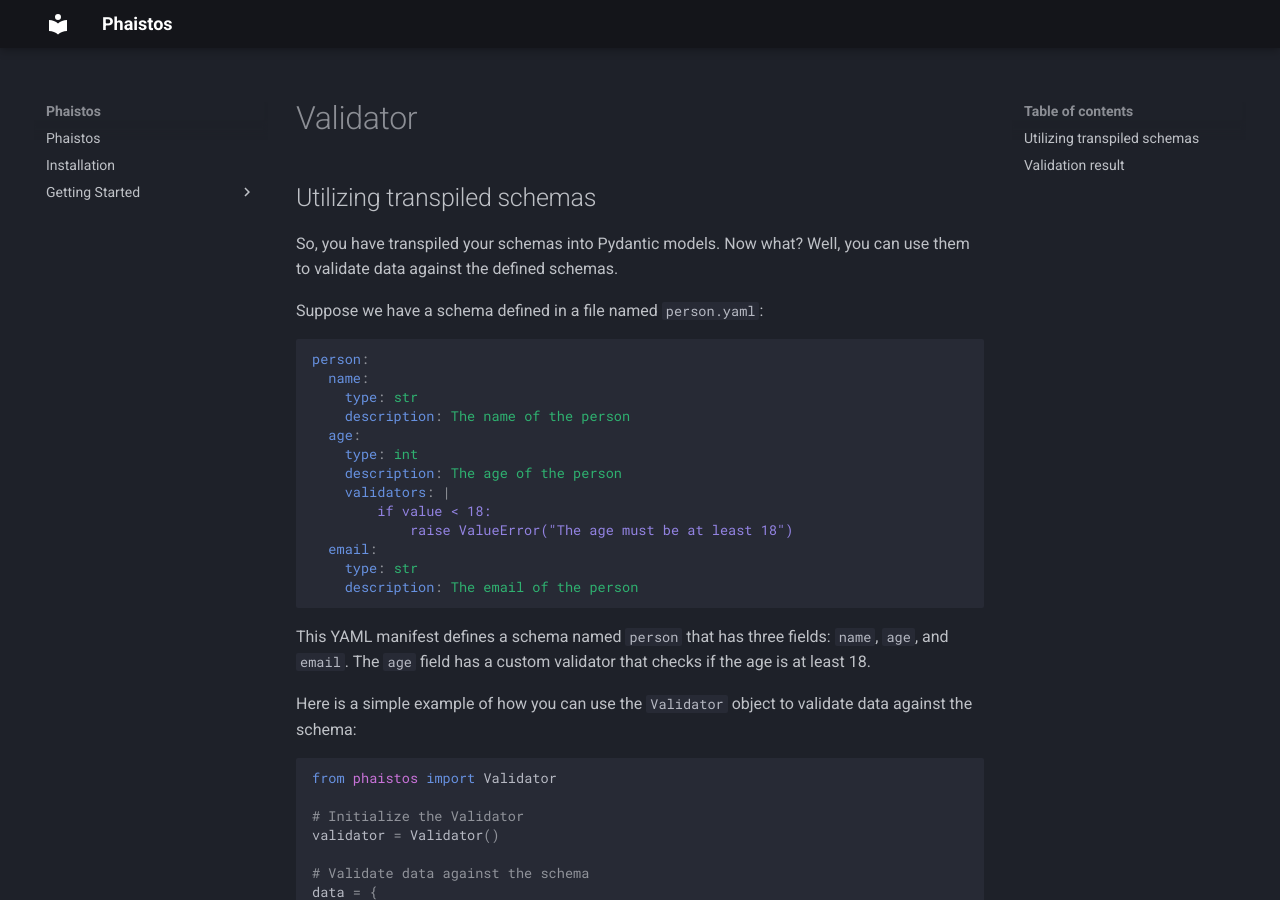
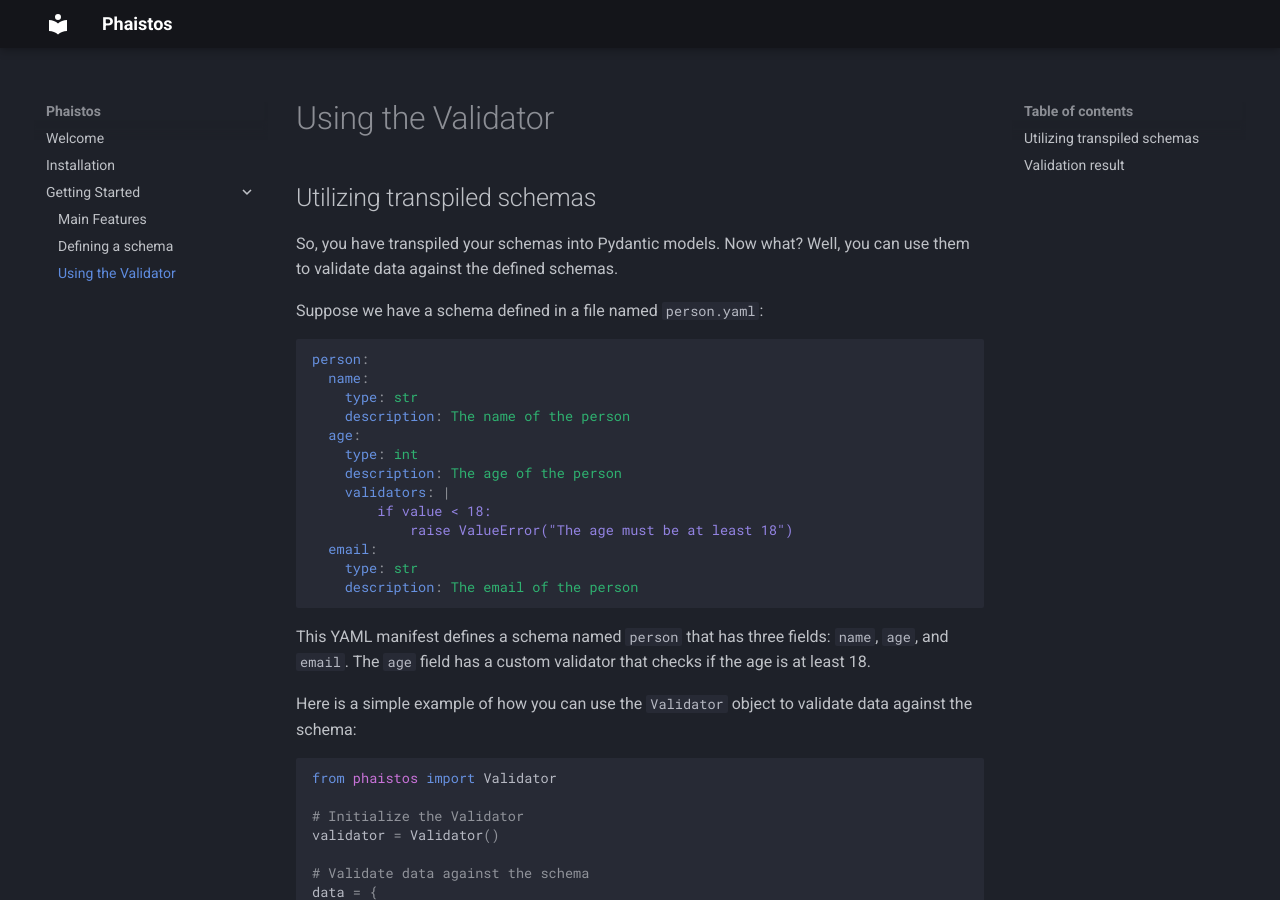
Before and after one commit to kamilrybacki/Phaistos, an MkDocs documentation site: the page built from docs/getting-started/validator.md, in a window 1280 px wide and 900 px high. Built offline with MkDocs 1.6.1 and Material for MkDocs 9.7.7, drawn with Linux system fonts in a browser that asks for light colours.

Commit message:
refactor: Update navigation in mkdocs.yml to include 'Using the Validator' page

```diff
--- a/mkdocs.yml
+++ b/mkdocs.yml
@@ -15,11 +15,12 @@
 plugins:
   - mkdocstrings
 nav:
-  - Phaistos: index.md
+  - Welcome: index.md
   - Installation: installation.md
   - Getting Started:
     - Main Features: getting-started/main-features.md
     - Defining a schema: getting-started/schema.md
+    - Using the Validator: getting-started/validator.md
 markdown_extensions:
   - pymdownx.superfences:
       custom_fences:
```
